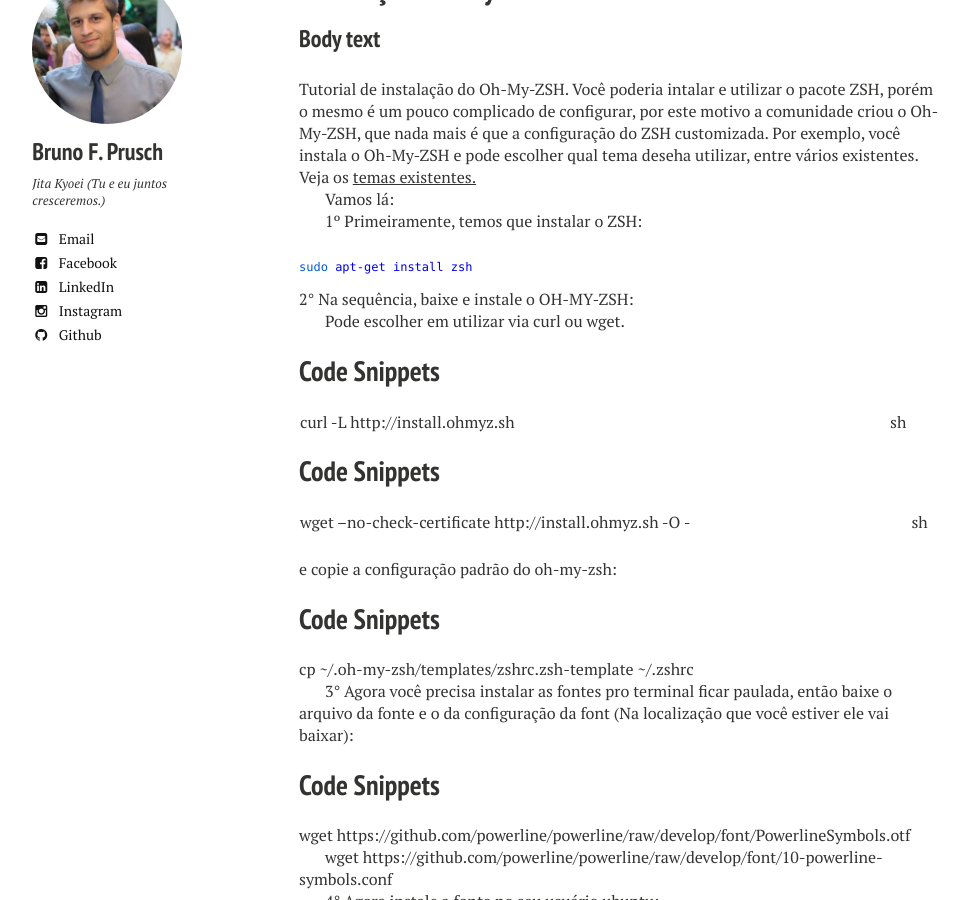
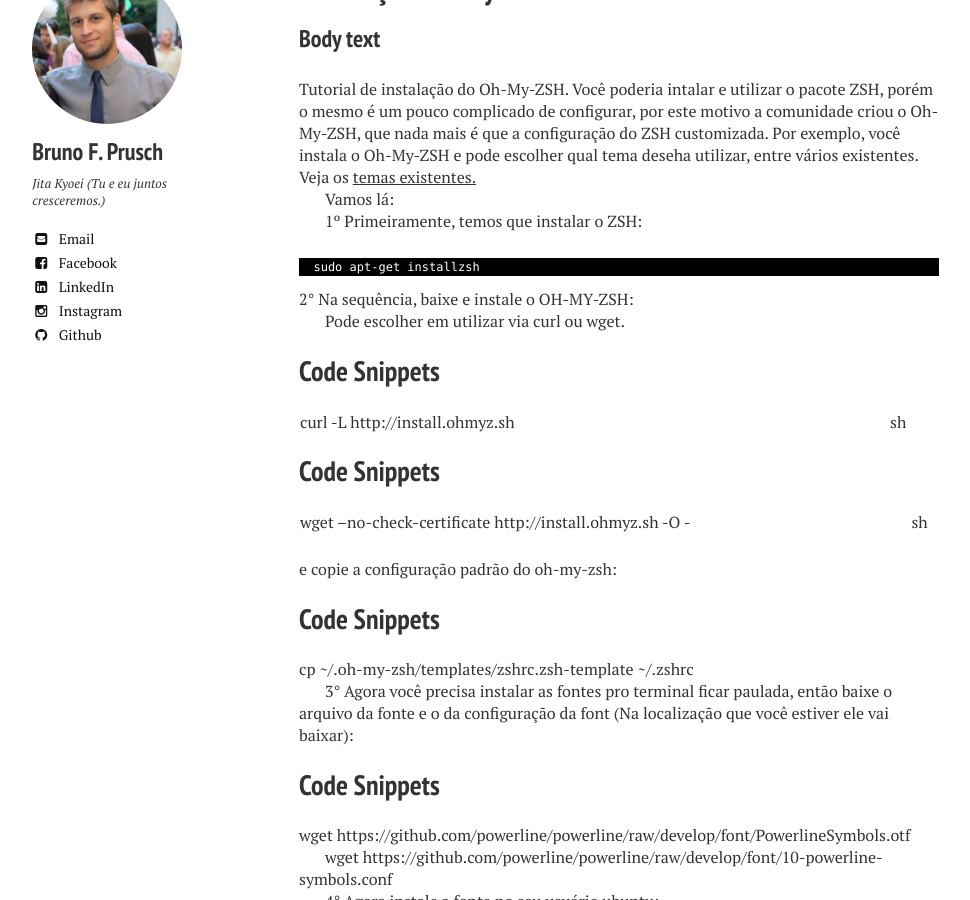
Before and after one commit to brunofprusch/brunofprusch.github.io, a Jekyll site: the page built from _posts/2016-04-22-Instalacao-Oh-My-ZSH-Ubuntu.md, in a window 1280 px wide and 900 px high, scrolled down 484 px. Shown: the whole window, without its empty margins (21-991 px from the left). Built offline with Jekyll 4.4.1, drawn with Linux system fonts in a browser that asks for light colours; nearby versions of some CDN libraries.

Commit message:
First post about install oh-my-zsh

```diff
--- a/_posts/2016-04-22-Instalacao-Oh-My-ZSH-Ubuntu.md
+++ b/_posts/2016-04-22-Instalacao-Oh-My-ZSH-Ubuntu.md
@@ -19,9 +19,9 @@ Vamos lá:
 
 1º Primeiramente, temos que instalar o ZSH:
 
-<pre style='color:#000000;background:#ffffff;'><span style='color:#005fd2; '>sudo</span> <span style='color:#0000e6; '>apt-get</span> <span style='color:#0000e6; '>install</span> <span style='color:#0000e6; '>zsh</span>
+<pre style='color:#000000;background:#000000;'>
+  <span style='color:#FFFFFF; '>sudo apt-get installzsh</span>
 </pre>
-
 
 
 2° Na sequência, baixe e instale o OH-MY-ZSH:
```
